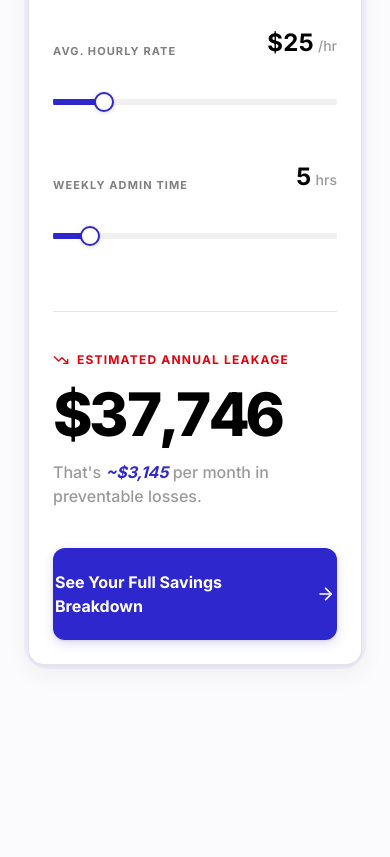
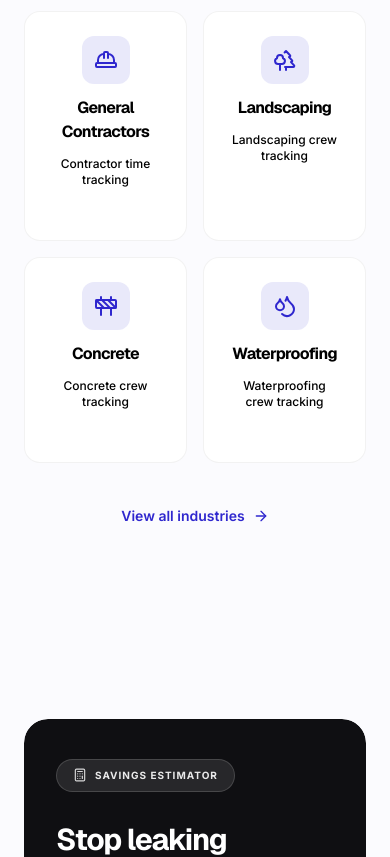
Before and after one commit to cartermitchell13/crewtrace-landing, a Next.js app: page / in a window 390 px wide. Shown: the part 10900-11757 px from the top of the page. Built offline with nearby package versions, Linux system fonts and the light colour scheme.

Commit message:
more seo work

```diff
--- a/app/about/page.tsx
+++ b/app/about/page.tsx
@@ -16,9 +16,9 @@ import Footer from "@/components/Footer";
 import { createPageMetadata } from "@/lib/seo";
 
 export const metadata: Metadata = createPageMetadata({
-    title: "About Crewtrace | Why We Built GPS Time Tracking for Field Crews",
+    title: "About Crewtrace | GPS Time Tracking Built for Contractors",
     description:
-        "Crewtrace was built by a software developer who kept seeing the same problem: contractors losing money to inaccurate time tracking. Learn the founder story and mission.",
+        "Crewtrace was founded to solve a problem every contractor knows: inaccurate crew hours and payroll leakage. Learn the founder story and how we help field teams track time with GPS verification.",
     path: "/about",
 });
 
@@ -365,6 +365,28 @@ export default function AboutPage() {
                                     <p className="text-center text-xs font-bold uppercase tracking-widest text-foreground/40">
                                         No sales call required
                                     </p>
+                                    <div className="pt-3 border-t border-foreground/5">
+                                        <p className="mb-2 text-[10px] font-bold uppercase tracking-widest text-foreground/40 text-center">
+                                            Explore by trade
+                                        </p>
+                                        <div className="flex flex-wrap justify-center gap-1.5">
+                                            {[
+                                                { name: "HVAC", slug: "hvac" },
+                                                { name: "Electrical", slug: "electrical" },
+                                                { name: "Roofing", slug: "roofing" },
+                                                { name: "Construction", slug: "construction" },
+                                                { name: "Plumbing", slug: "plumbing" },
+                                            ].map((trade) => (
+                                                <Link
+                                                    key={trade.slug}
+                                                    href={`/industries/${trade.slug}`}
+                                                    className="rounded-full border border-foreground/10 bg-white px-3 py-1.5 text-xs font-semibold text-foreground/60 transition-colors hover:border-primary/30 hover:text-primary"
+                                                >
+                                                    {trade.name}
+                                                </Link>
+                                            ))}
+                                        </div>
+                                    </div>
                                 </div>
                             </div>
                         </div>
--- a/app/contact/page.tsx
+++ b/app/contact/page.tsx
@@ -3,15 +3,14 @@ import Navbar from "@/components/Navbar";
 import Footer from "@/components/Footer";
 import ContactDemoValueColumn from "@/components/ContactDemoValueColumn";
 import DemoRequestForm from "@/components/DemoRequestForm";
-import { publicIcpPhrase } from "@/lib/messaging";
 import { createPageMetadata } from "@/lib/seo";
 
 // Lead analytics use buildLeadFormEvent from DemoRequestForm (see @/lib/seo-events).
 
 export const metadata: Metadata = createPageMetadata({
-    title: "Get a Personalized Demo + Quote | Crewtrace",
+    title: "Get a Free Demo & Quote for Your Crew | Crewtrace",
     description:
-        `Answer a few quick questions about your operation and we\u2019ll send one personalized video with your demo and quote. Watch it on your own time. No sales call required. ${publicIcpPhrase}`,
+        "Request a personalized Crewtrace demo tailored to your trade and crew size. Get a video walkthrough and quote in one business day — no sales call required.",
     path: "/contact",
 });
 
--- a/app/guides/page.tsx
+++ b/app/guides/page.tsx
@@ -6,9 +6,9 @@ import { visibleGuides as guides } from "@/lib/guides";
 import { createPageMetadata } from "@/lib/seo";
 
 export const metadata: Metadata = createPageMetadata({
-    title: "Construction Time Tracking Guides",
+    title: "Construction Time Tracking Guides | GPS, Payroll & Compliance",
     description:
-        "Actionable implementation guides for GPS time tracking, geofencing, payroll exports, and compliance workflows.",
+        "Step-by-step guides for rolling out GPS time tracking, geofenced clock-ins, payroll exports, and DOL compliance workflows on construction job sites.",
     path: "/guides",
 });
 
--- a/app/page.tsx
+++ b/app/page.tsx
@@ -3,6 +3,7 @@ import Navbar from "@/components/Navbar";
 import Hero from "@/components/Hero";
 import FeatureGrid from "@/components/FeatureGrid";
 import ComplianceAudit from "@/components/ComplianceAudit";
+import IndustryLinks from "@/components/IndustryLinks";
 import LiteSavingsCalculator from "@/components/LiteSavingsCalculator";
 import ProcessSection from "@/components/ProcessSection";
 import TestimonialsSection, { TestimonialTextureShell } from "@/components/TestimonialsSection";
@@ -44,6 +45,7 @@ export default function Home() {
           <ProcessSection variant="texture" />
         </TestimonialTextureShell>
         <ComplianceAudit />
+        <IndustryLinks />
         <LiteSavingsCalculator />
         <FAQSection />
         <CTASection />
--- a/app/robots.ts
+++ b/app/robots.ts
@@ -1,6 +1,6 @@
 import type { MetadataRoute } from "next";
 import { siteConfig } from "@/lib/seo";
-import { getDisallowedStaticPaths } from "@/lib/seoPolicy";
+import { getRobotsDisallowPaths } from "@/lib/seoPolicy";
 
 export default function robots(): MetadataRoute.Robots {
     return {
@@ -8,7 +8,7 @@ export default function robots(): MetadataRoute.Robots {
             {
                 userAgent: "*",
                 allow: "/",
-                disallow: getDisallowedStaticPaths(),
+                disallow: getRobotsDisallowPaths(),
             },
         ],
         sitemap: `${siteConfig.url}/sitemap.xml`,
--- a/components/Footer.tsx
+++ b/components/Footer.tsx
@@ -58,6 +58,7 @@ export default function Footer() {
                                 <li><Link href="/industries/construction" className={footerLinkClass}>Construction</Link></li>
                                 <li><Link href="/industries/roofing" className={footerLinkClass}>Roofing</Link></li>
                                 <li><Link href="/industries/hvac" className={footerLinkClass}>HVAC</Link></li>
+                                <li><Link href="/industries/electrical" className={footerLinkClass}>Electrical</Link></li>
                                 <li><Link href="/industries/plumbing" className={footerLinkClass}>Plumbing</Link></li>
                                 <li><Link href="/industries/landscaping" className={footerLinkClass}>Landscaping</Link></li>
                                 <li><Link href="/industries/concrete" className={footerLinkClass}>Concrete</Link></li>
--- /dev/null
+++ b/components/IndustryLinks.tsx
@@ -0,0 +1,89 @@
+import Link from "next/link";
+import {
+    Thermometer,
+    Zap,
+    Home,
+    Wrench,
+    HardHat,
+    Trees,
+    Construction,
+    Droplets,
+    ArrowRight,
+} from "lucide-react";
+import type { LucideIcon } from "lucide-react";
+
+interface TradeLink {
+    name: string;
+    slug: string;
+    icon: LucideIcon;
+    keyword: string;
+}
+
+const trades: TradeLink[] = [
+    { name: "HVAC", slug: "hvac", icon: Thermometer, keyword: "HVAC time tracking" },
+    { name: "Electrical", slug: "electrical", icon: Zap, keyword: "Electrician time tracking" },
+    { name: "Roofing", slug: "roofing", icon: Home, keyword: "Roofing crew tracking" },
+    { name: "Plumbing", slug: "plumbing", icon: Wrench, keyword: "Plumbing crew tracking" },
+    { name: "General Contractors", slug: "general-contractors", icon: HardHat, keyword: "Contractor time tracking" },
+    { name: "Landscaping", slug: "landscaping", icon: Trees, keyword: "Landscaping crew tracking" },
+    { name: "Concrete", slug: "concrete", icon: Construction, keyword: "Concrete crew tracking" },
+    { name: "Waterproofing", slug: "waterproofing", icon: Droplets, keyword: "Waterproofing crew tracking" },
+];
+
+export default function IndustryLinks() {
+    return (
+        <section className="bg-background px-6 py-24 md:py-32">
+            <div className="mx-auto max-w-7xl">
+                <div className="mx-auto mb-14 max-w-3xl space-y-5 text-center">
+                    <p className="inline-flex items-center gap-2 rounded-full border border-primary/20 bg-primary/10 px-4 py-2 text-xs font-bold uppercase tracking-[0.16em] text-primary">
+                        Built for your trade
+                    </p>
+                    <h2 className="text-3xl font-bold tracking-tight text-foreground sm:text-4xl md:text-5xl">
+                        GPS time tracking configured for{" "}
+                        <span className="text-primary">every field trade.</span>
+                    </h2>
+                    <p className="text-lg font-medium leading-relaxed text-foreground/60">
+                        Each industry page covers trade-specific workflows, pain points, and rollout steps
+                        so you can evaluate Crewtrace for your exact operation.
+                    </p>
+                </div>
+
+                <div className="grid grid-cols-2 gap-4 sm:grid-cols-3 lg:grid-cols-4">
+                    {trades.map((trade) => {
+                        const Icon = trade.icon;
+                        return (
+                            <Link
+                                key={trade.slug}
+                                href={`/industries/${trade.slug}`}
+                                className="group relative flex flex-col items-center gap-3 rounded-2xl border border-foreground/5 bg-white p-6 text-center transition-all hover:-translate-y-0.5 hover:border-primary/20 hover:shadow-lg hover:shadow-primary/5"
+                            >
+                                <div className="flex h-12 w-12 items-center justify-center rounded-xl bg-primary/10 text-primary transition-transform duration-300 group-hover:scale-110">
+                                    <Icon size={24} />
+                                </div>
+                                <h3 className="text-base font-bold tracking-tight text-foreground group-hover:text-primary transition-colors">
+                                    {trade.name}
+                                </h3>
+                                <p className="text-xs font-medium text-foreground/50">
+                                    {trade.keyword}
+                                </p>
+                                <span className="mt-auto inline-flex items-center gap-1 text-xs font-semibold text-primary opacity-0 transition-opacity group-hover:opacity-100">
+                                    Learn more <ArrowRight size={12} />
+                                </span>
+                            </Link>
+                        );
+                    })}
+                </div>
+
+                <div className="mt-10 text-center">
+                    <Link
+                        href="/industries"
+                        className="inline-flex items-center gap-2 text-sm font-semibold text-primary hover:text-primary/80 transition-colors"
+                    >
+                        View all industries
+                        <ArrowRight size={16} />
+                    </Link>
+                </div>
+            </div>
+        </section>
+    );
+}
--- a/lib/seo.ts
+++ b/lib/seo.ts
@@ -4,9 +4,9 @@ import { getStaticSeoPolicy } from "@/lib/seoPolicy";
 export const siteConfig = {
     name: "Crewtrace",
     url: "https://getcrewtrace.com",
-    title: "Crew Tracking & Construction Time Tracking Software — GPS Verified | Crewtrace",
+    title: "Crew Tracking & Construction Time Tracking Software | GPS Verified | Crewtrace",
     description:
-        "Crewtrace is GPS-verified crew tracking and construction time tracking software that eliminates payroll errors, prevents time theft, and generates audit-ready labor records for contractors running field crews.",
+        "GPS-verified crew tracking and construction time tracking software. Crew location tracking at clock-in, geofenced time clock, payroll-ready exports — built for contractors running field crews.",
     ogImage: "/images/og-ct.png",
 };
 
--- /dev/null
+++ b/middleware.ts
@@ -0,0 +1,19 @@
+import { NextRequest, NextResponse } from "next/server";
+
+const CANONICAL_HOST = "getcrewtrace.com";
+
+export function middleware(request: NextRequest) {
+    const { hostname } = request.nextUrl;
+
+    if (hostname === `www.${CANONICAL_HOST}`) {
+        const url = request.nextUrl.clone();
+        url.hostname = CANONICAL_HOST;
+        return NextResponse.redirect(url, 301);
+    }
+
+    return NextResponse.next();
+}
+
+export const config = {
+    matcher: "/((?!_next/static|_next/image|favicon.ico|icon|apple-icon|manifest.json|images/).*)",
+};
```
Also changed, not shown: components/Navbar.tsx (+13 -6 lines), lib/seoPolicy.ts (+15 -8 lines), 1 other file (tests, documents, lock files or other folders).
